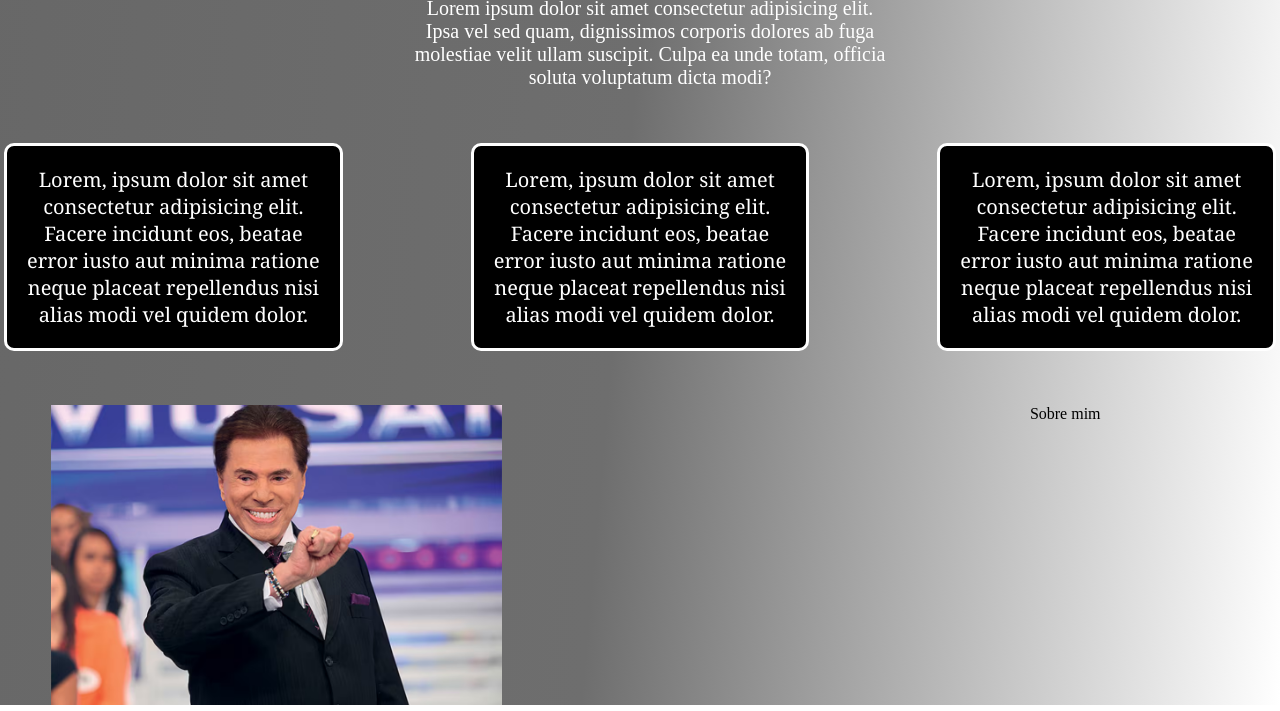
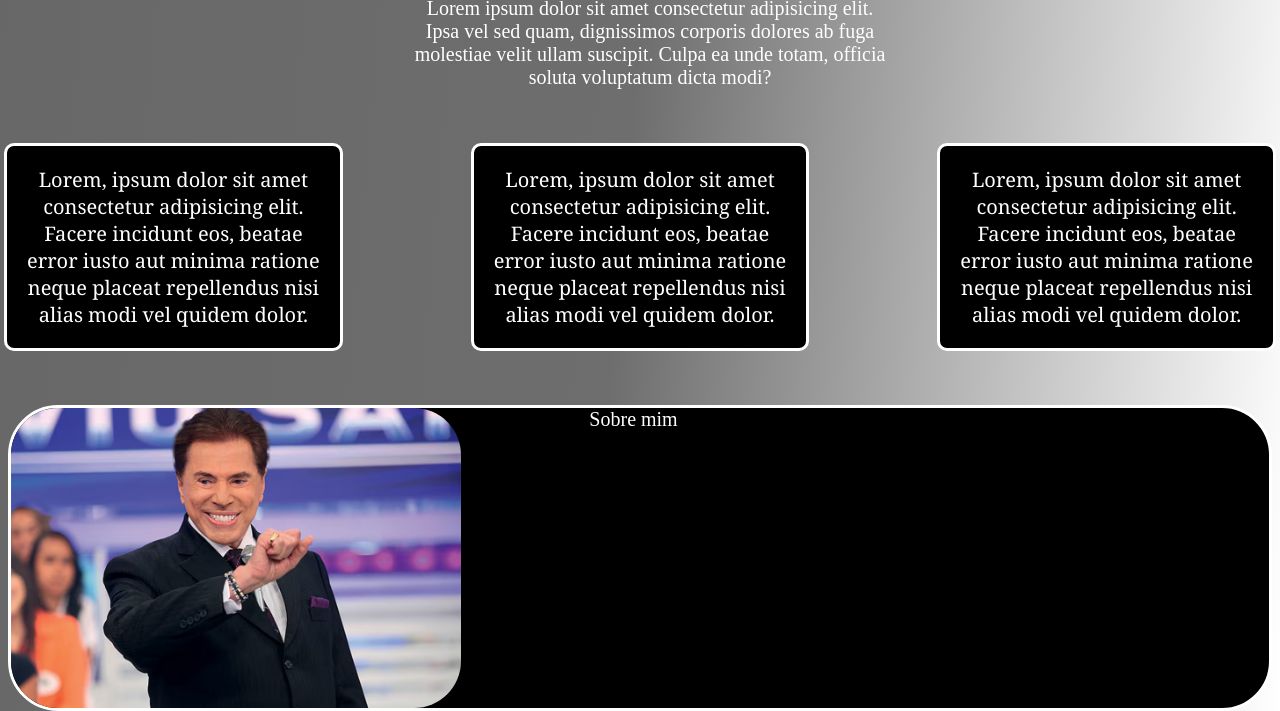
Before and after one commit to Gabr1elAntoni1/meu-site, a plain HTML site: page index.html in a window 1280 px wide. Shown: the part 642-1353 px from the top of the page. Drawn offline with Linux system fonts and the light colour scheme.

Commit message:
Add files via upload

```diff
--- a/index.html
+++ b/index.html
@@ -47,12 +47,9 @@
 <br>
 <br>
         <div class="container">
-            <div class="item item1"><img src="imagem/silvio santos sobre.avif" alt=""></div>
-            <div class="item item2">Sobre mim</div>
-            <div class="item item3"></div>
+            <div><img class="item1" src="imagem/silvio santos sobre.avif" alt=""></div>
+            <div class="item2">Sobre mim</div><p>Olá, meu nome é Silvio Santos e sou um desenvolvedor <br> de software apaixonado pelo que faço. Desde criança sempre <br> tive interesse por computadores e tecnologia, e decidi seguir essa paixão <br> como carreira profissional.</p>
        </div>
     </main>
-
-
 </body>
 </html>
--- a/style.css
+++ b/style.css
@@ -104,9 +104,21 @@ div{
     border-radius: 10px
 }
 .container{
-
+   display: flex;
+   justify-content: center;
+   text-align: center;
+   background-color: rgb(0, 0, 0);
+   border-radius: 50px;
+   border: solid white;
 }
 .item1{
     height: 300px;
-    padding-right: 400px;
+    border-radius: 47px;
 }
+.item2{
+    color:white;
+    font-size: 20px;
+}
+.item3{
+    color: white;
+}
```
